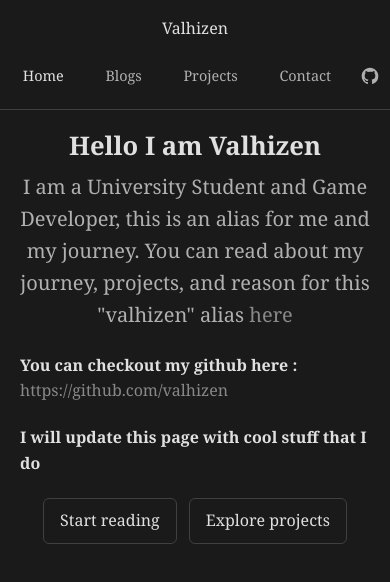
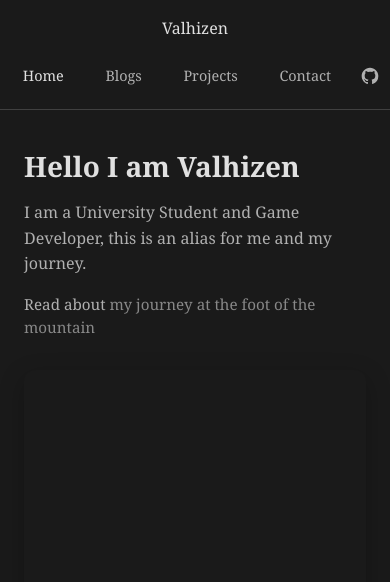
Before and after one commit to valhizen/ValhizenWeb, a SvelteKit app: page / in a window 390 px wide. Shown: the top 582 px of the page. Built offline with nearby package versions, Linux system fonts and the light colour scheme; no server answers.

Commit message:
Added glb and used 3Js for website

```diff
--- a/package.json
+++ b/package.json
@@ -15,6 +15,7 @@
 		"@sveltejs/adapter-auto": "^6.1.0",
 		"@sveltejs/kit": "^2.43.2",
 		"@sveltejs/vite-plugin-svelte": "^6.2.0",
+		"@types/three": "^0.180.0",
 		"svelte": "^5.39.5",
 		"svelte-check": "^4.3.2",
 		"typescript": "^5.9.2",
@@ -24,5 +25,8 @@
 		"onlyBuiltDependencies": [
 			"esbuild"
 		]
+	},
+	"dependencies": {
+		"three": "^0.180.0"
 	}
 }
--- a/src/routes/+page.svelte
+++ b/src/routes/+page.svelte
@@ -1,44 +1,211 @@
+<script lang="ts">
+  import * as THREE from "three";
+  import { GLTFLoader } from "three/addons/loaders/GLTFLoader.js";
+  import { OrbitControls } from "three/addons/controls/OrbitControls.js";
+  import { RoomEnvironment } from "three/addons/environments/RoomEnvironment.js";
+  import { onMount } from "svelte";
+  import { browser } from "$app/environment";
+
+  let container: HTMLDivElement;
+
+  if (browser) {
+    onMount(() => {
+      const renderer = new THREE.WebGLRenderer({ antialias: true });
+      renderer.setPixelRatio(window.devicePixelRatio);
+
+      const width = container.clientWidth;
+      const height = container.clientHeight;
+      renderer.setSize(width, height);
+      renderer.outputColorSpace = THREE.SRGBColorSpace;
+      container.appendChild(renderer.domElement);
+
+      const scene = new THREE.Scene();
+      scene.background = new THREE.Color(0xbfe3dd);
+      const pmremGenerator = new THREE.PMREMGenerator(renderer);
+      scene.environment = pmremGenerator.fromScene(new RoomEnvironment(), 0.04).texture;
+
+      const camera = new THREE.PerspectiveCamera(50, width / height, 0.1, 2000);
+      camera.position.set(0, 30, 80);
+
+      const controls = new OrbitControls(camera, renderer.domElement);
+      controls.enableDamping = true;
+      controls.target.set(0, 20, 0);
+      controls.update();
+
+      const hemiLight = new THREE.HemisphereLight(0xffffff, 0x444444, 1.0);
+      hemiLight.position.set(0, 200, 0);
+      scene.add(hemiLight);
+
+      const dirLight = new THREE.DirectionalLight(0xffffff, 2);
+      dirLight.position.set(50, 100, 50);
+      scene.add(dirLight);
+
+      const loader = new GLTFLoader();
+      loader.load(
+        "/Untitled1.glb",
+        (gltf) => {
+          const model = gltf.scene;
+          scene.add(model);
+
+          const box = new THREE.Box3().setFromObject(model);
+          const center = new THREE.Vector3();
+          const size = new THREE.Vector3();
+          box.getCenter(center);
+          box.getSize(size);
+
+          model.position.sub(center);
+          const maxDim = Math.max(size.x, size.y, size.z);
+
+          const fov = camera.fov * (Math.PI / 180);
+          const cameraZ = maxDim / (2 * Math.tan(fov / 2));
+          camera.position.set(0, size.y * 0.4, cameraZ * 1.5);
+          controls.target.set(0, size.y * 0.3, 0);
+          controls.update();
+
+          renderer.setAnimationLoop(() => {
+            controls.update();
+            renderer.render(scene, camera);
+          });
+        },
+        undefined,
+        (err) => console.error("GLB load error:", err)
+      );
+
+      const handleResize = () => {
+        const newWidth = container.clientWidth;
+        const newHeight = container.clientHeight;
+        camera.aspect = newWidth / newHeight;
+        camera.updateProjectionMatrix();
+        renderer.setSize(newWidth, newHeight);
+      };
+
+      window.addEventListener("resize", handleResize);
+
+      return () => {
+        window.removeEventListener("resize", handleResize);
+      };
+    });
+  }
+</script>
+
 <div class="page">
-  <h1 class="page-title">Hello I am Valhizen</h1>
-  <h3 class="lead"> I am a University Student and Game Developer, this is an alias for
-    me and my journey. You can read about my journey, projects, and reason for this "valhizen" alias <a href="/blogs/at-the-foot-of-the-mountain">here</a>
-  </h3>
-  <h4> You can checkout my github here : <a href="https://github.com/valhizen">https://github.com/valhizen</a></h4>
-  <h4> I will update this page with cool stuff that I do</h4>
+  <div class="hero-grid">
+    <div class="intro-section">
+      <h1 class="page-title">Hello I am Valhizen</h1>
+      <p class="lead">
+        I am a University Student and Game Developer, this is an alias for
+        me and my journey.
+      </p>
+      <p class="blog-link">
+        Read about <a href="/blogs/at-the-foot-of-the-mountain">my journey at the foot of the mountain</a>
+      </p>
+    </div>
 
-  <div class="cta-row">
-    <a class="cta" href="/blogs">Start reading</a>
-    <a class="cta secondary" href="/projects">Explore projects</a>
+    <div class="model-section">
+      <div bind:this={container} class="three-container"></div>
+    </div>
   </div>
 </div>
 
 <style>
-  .page { max-width: 720px; margin: 0 auto; }
-  .page-title { text-align: center; margin: 0 0 0.25rem 0; font-size: 2rem; }
-  .lead { text-align: center; color: var(--color-text-secondary); margin: 0.25rem 0 1.25rem; }
-  .cta-row { display: flex; justify-content: center; gap: 0.75rem; flex-wrap: wrap; }
-  .cta {
-    display: inline-flex;
+  .page {
+    max-width: 1100px;
+    margin: 0 auto;
+    padding: 2.5rem 1.5rem;
+  }
+
+  .hero-grid {
+    display: grid;
+    grid-template-columns: 400px 1fr;
+    gap: 2.5rem;
+    align-items: center;
+  }
+
+  .intro-section {
+    display: flex;
+    flex-direction: column;
+    gap: 1rem;
+  }
+
+  .page-title {
+    margin: 0;
+    font-size: 2rem;
+    font-weight: 700;
+    line-height: 1.2;
+  }
+
+  .lead {
+    margin: 0;
+    font-size: 1.05rem;
+    line-height: 1.6;
+    color: var(--color-text-secondary, #9ca3af);
+  }
+
+  .blog-link {
+    margin: 0;
+    font-size: 0.95rem;
+    line-height: 1.5;
+    color: var(--color-text-secondary, #9ca3af);
+  }
+
+  .blog-link a {
+    color: var(--color-primary, #60a5fa);
+    text-decoration: none;
+    border-bottom: 1px solid transparent;
+    transition: border-color 0.2s ease;
+  }
+
+  .blog-link a:hover {
+    border-bottom-color: var(--color-primary, #60a5fa);
+  }
+
+  .model-section {
+    display: flex;
     align-items: center;
     justify-content: center;
-    gap: 0.4rem;
-    padding: 0.6rem 1rem;
-    border: 1px solid var(--color-border);
-    border-radius: 6px;
-    color: var(--color-text);
-    text-decoration: none;
-    background: transparent;
-    font-weight: 500;
-    transition: background 0.2s ease, border-color 0.2s ease, color 0.2s ease;
-  }
-  .cta:hover { background: var(--color-primary-bg); border-color: var(--color-border-light); }
-  .cta:focus-visible { outline: 2px solid var(--color-primary); outline-offset: 2px; }
-  .cta.secondary { background: transparent; }
-  .cta.secondary:hover { background: var(--color-primary-bg); }
-  @media (max-width: 768px) {
-    .page { padding: 0 0.75rem; }
-    .page-title { font-size: 1.6rem; }
-    .cta-row { margin-top: 0.75rem; }
   }
 
+  .three-container {
+    width: 100%;
+    max-width: 550px;
+    height: 350px;
+    border-radius: 12px;
+    overflow: hidden;
+    box-shadow: 0 8px 24px rgba(0, 0, 0, 0.25);
+  }
+
+  @media (max-width: 968px) {
+    .hero-grid {
+      grid-template-columns: 1fr;
+      gap: 2rem;
+    }
+
+    .intro-section {
+      max-width: 500px;
+      margin: 0 auto;
+    }
+
+    .three-container {
+      max-width: 100%;
+      height: 320px;
+    }
+  }
+
+  @media (max-width: 640px) {
+    .page {
+      padding: 1.5rem 1rem;
+    }
+
+    .page-title {
+      font-size: 1.75rem;
+    }
+
+    .lead {
+      font-size: 1rem;
+    }
+
+    .three-container {
+      height: 280px;
+    }
+  }
 </style>
```
Also changed, not shown: 2 other files (tests, documents, lock files or other folders).
